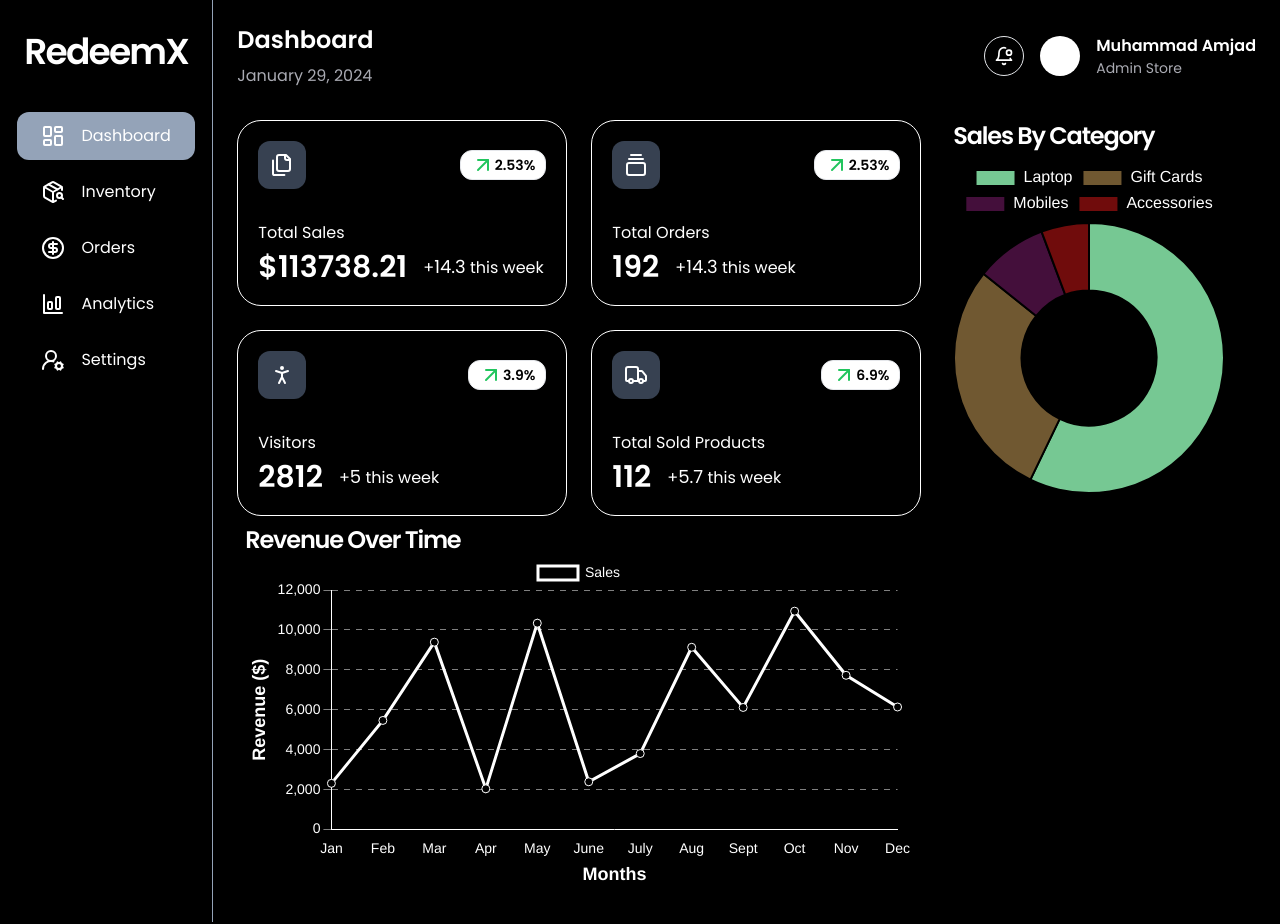
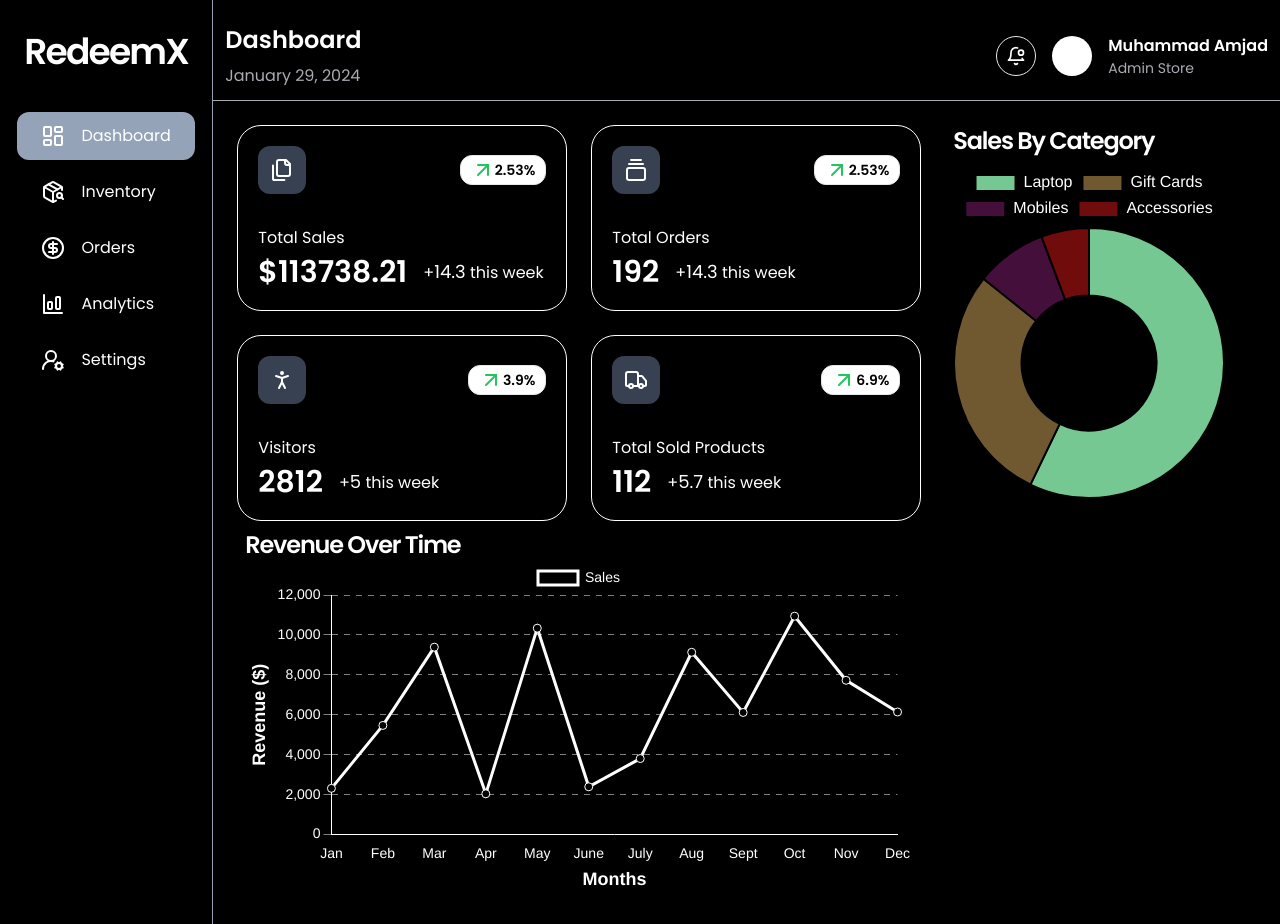
Before and after one commit to devvMuhammad/admin-redeemx, a Next.js app: page / in a window 1280 px wide. Shown: the top 924 px of the page. Built offline with nearby package versions, Linux system fonts and the light colour scheme.

Commit message:
Added a border bottom and necessary adjustments

```diff
--- a/src/app/layout.tsx
+++ b/src/app/layout.tsx
@@ -16,21 +16,16 @@ export const metadata: Metadata = {
   description: "Generated by create next app",
 };
 
-type LayoutProps = {
-  children: ReactNode;
-};
-
-export default function RootLayout({ children }: LayoutProps) {
+export default function RootLayout({ children }: { children: ReactNode }) {
   return (
     <html lang="en">
       <body
         className={`${poppins.className} bg-black text-white min-h-screen lg:grid lg:grid-rows-1 lg:grid-cols-[1fr_5fr]`}
       >
-        {/* SIDEBAR COMPONENT */}
         <Sidebar />
-        <main className="p-6 space-y-8">
+        <main>
           <Header />
-          {children}
+          <div className="p-6">{children}</div>
         </main>
       </body>
     </html>
--- a/src/components/header/Header.tsx
+++ b/src/components/header/Header.tsx
@@ -8,7 +8,7 @@ export default function Header() {
     year: "numeric",
   });
   return (
-    <nav className="flex justify-between">
+    <nav className="flex justify-between mt-3 border-b border-b-grey p-3">
       <div className="flex flex-col gap-2">
         <SectionName />
         <p className="text-grey">{date}</p>
```
